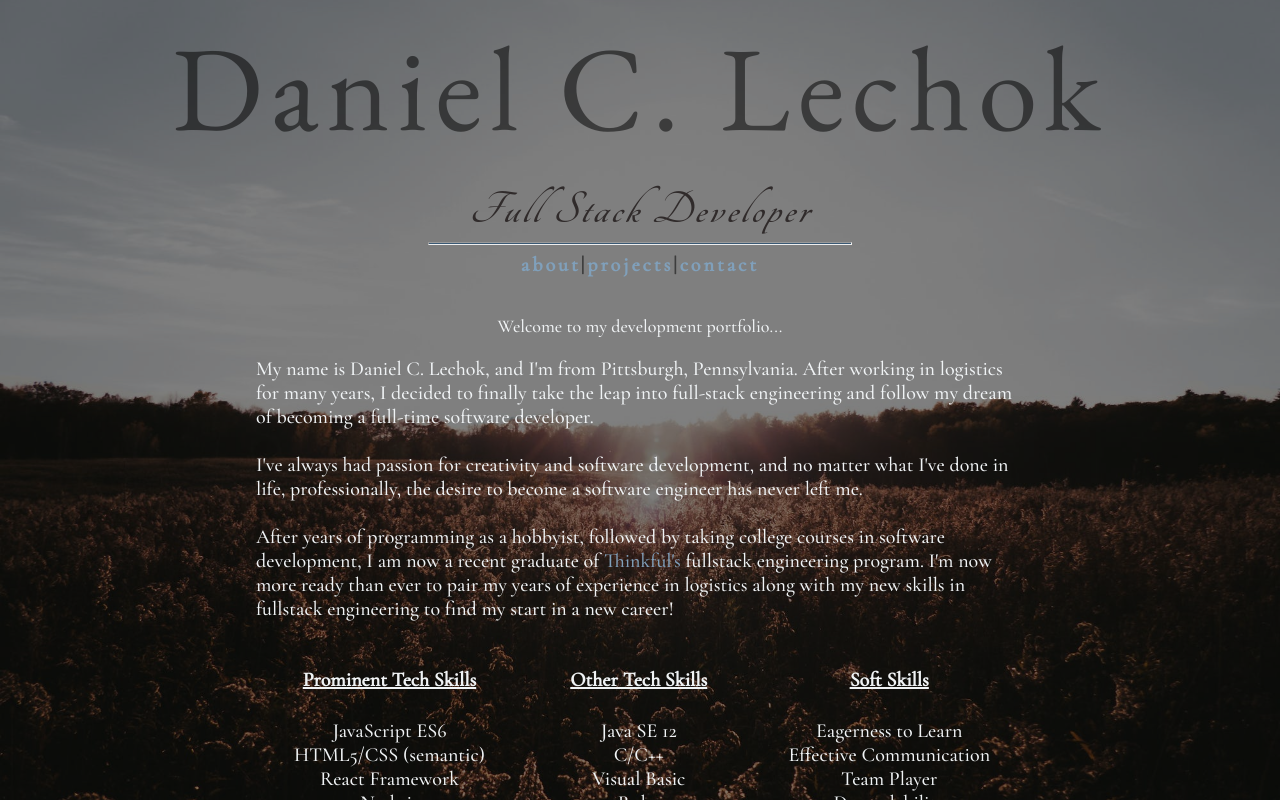
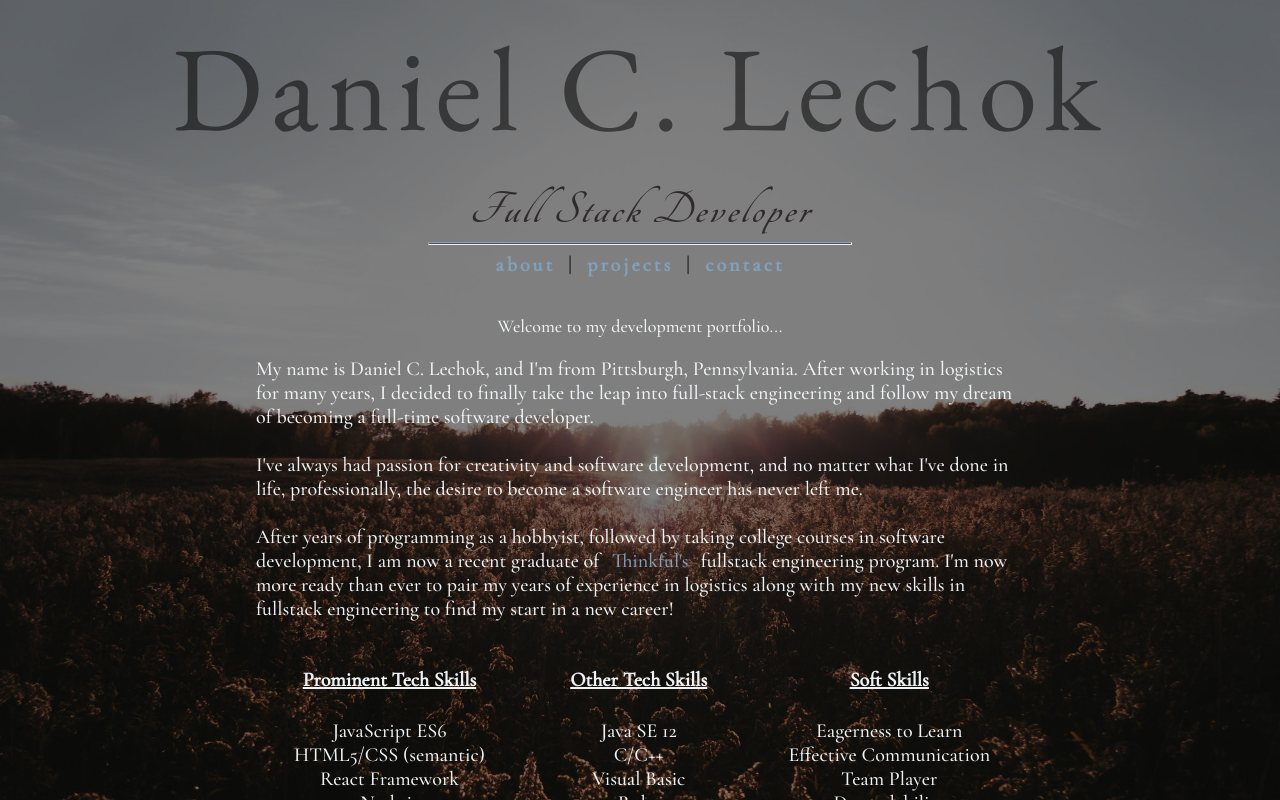
Before and after one commit to dclechok/devsite-frontend, a React (Create React App) app: page / in a window 1280 px wide. Shown: the top 800 px of the page. Built offline with nearby package versions, Linux system fonts and the light colour scheme.

Commit message:
added more space between nav links

```diff
--- a/src/MainNav.css
+++ b/src/MainNav.css
@@ -53,3 +53,7 @@ hr{
   height: 1px;
   background-color: rgb(58, 89, 116);
 }
+
+a{
+  margin: 0 1%;
+}
```
